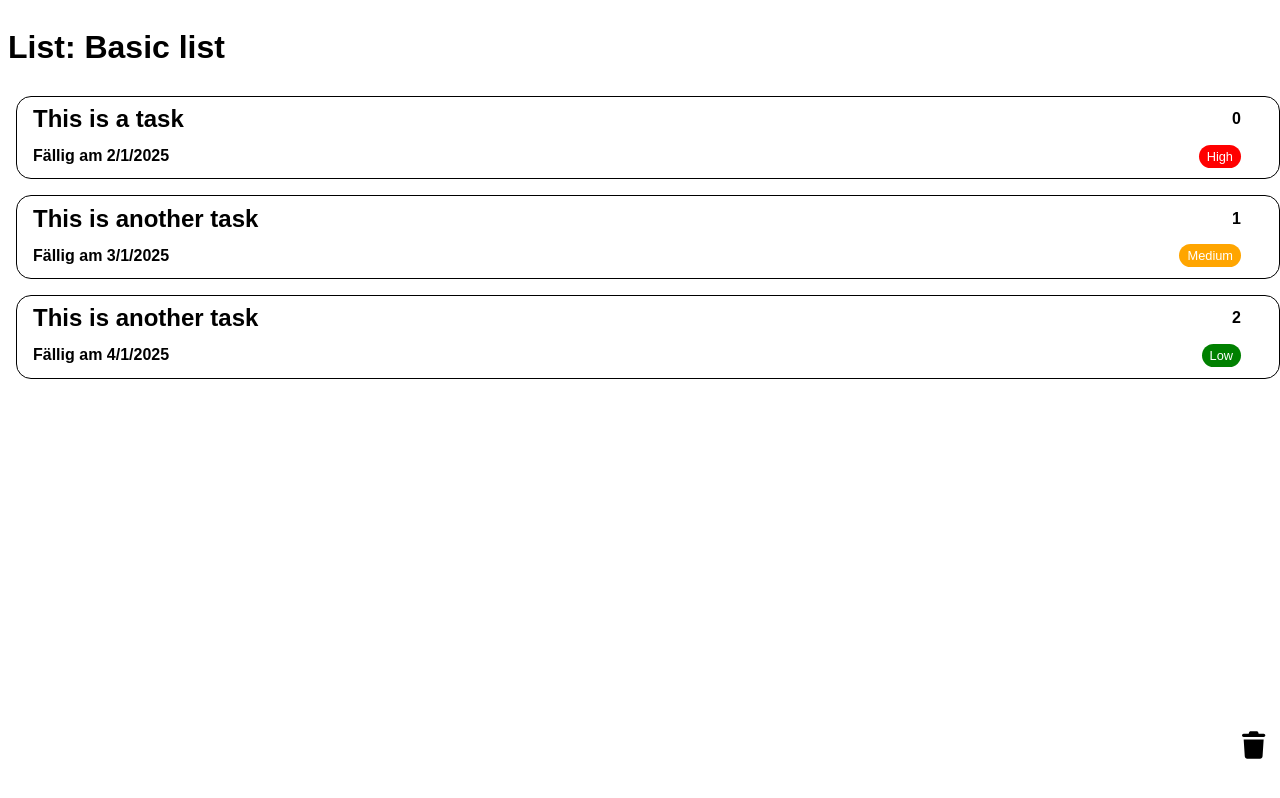
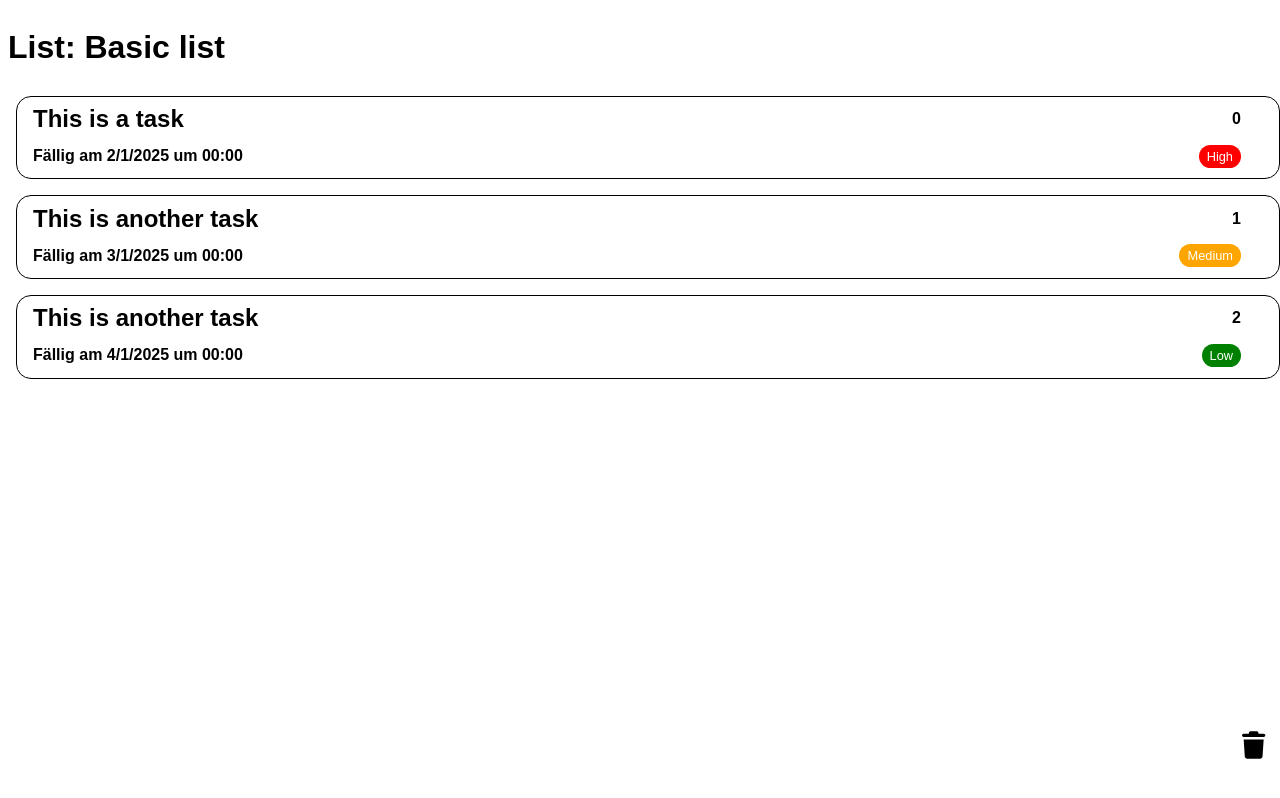
Before and after one commit to keckamreck/backendbanditen, a Next.js app: page /archive/1 in a window 1280 px wide. Built offline with nearby package versions, Linux system fonts and the light colour scheme.

Commit message:
Show date properly

```diff
--- a/src/app/_components/card.tsx
+++ b/src/app/_components/card.tsx
@@ -1,6 +1,6 @@
 import { PriorityBadge } from './badge';
 import { Task } from '@/app/_models/task';
-import { getPriority } from '@/app/_lib/priority';
+import { getDate, getTime } from '@/app/_lib/helpers';
 import styles from './card.module.css'
 
 export interface TaskProps {
@@ -9,6 +9,9 @@ export interface TaskProps {
 
 export function TaskCard(props: TaskProps) {
   const task = props.task;
+  const date = getDate(task.deadline);
+  const time = getTime(task.deadline);
+
   return (
     <div className={styles.container}>
       <div className={styles.card}>
@@ -17,7 +20,7 @@ export function TaskCard(props: TaskProps) {
           <h4>{task.id}</h4>
         </div>
         <div className={styles.row}>
-          <h3>Fällig am {task.deadline?.toLocaleDateString()}</h3>
+          <h3>Fällig am {date} um {time}</h3>
           <PriorityBadge priority={task.priority}/>
         </div>
       </div>
```
